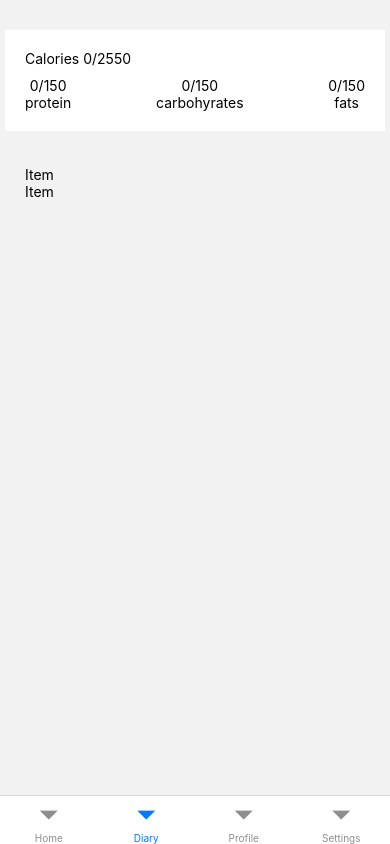
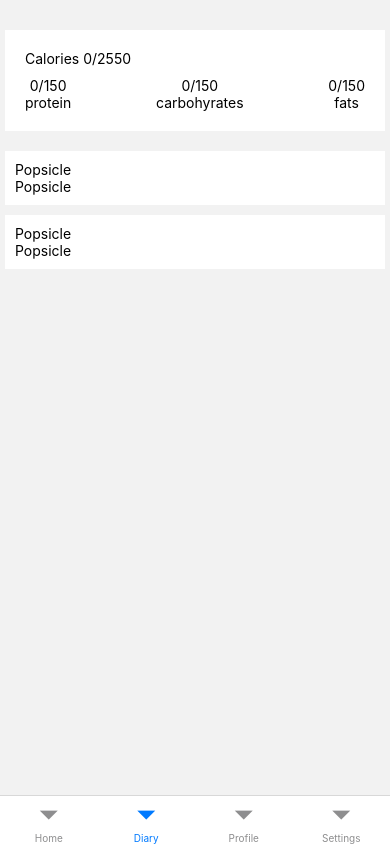
Before and after one commit to taariqnazar/macro-app, a React Native app: screen /Diary in a window 390 px wide. Built offline with nearby package versions, Linux system fonts and the light colour scheme.

Commit message:
Added Todo.md file

```diff
--- a/src/components/FoodDiary.tsx
+++ b/src/components/FoodDiary.tsx
@@ -15,24 +15,23 @@ export default function FoodDiary() {
 
 function Meal({meal}){
     return(
-        <View>
-            <Text>Item</Text>
+        <View style = {styles.meal}>
+        {meal.items.map((item, index) => (
+            <View>
+                <Text>{item.name}</Text>
+            </View>
+        ))}
         </View>
     )
 }
 
 const styles = StyleSheet.create({
     container: {
-    padding: 20,
-    margin: 5,
     marginTop: 10
     },
-    macrosContainer: {
-        flexDirection: 'row',
-        justifyContent: 'space-between',
-        marginTop: 10,
+    meal: {
+    backgroundColor: "#fff",
+    padding: 10,
+    margin: 5,
     },
-    macro: {
-        alignItems: 'center'
-    }
 })
--- a/src/components/Overview.tsx
+++ b/src/components/Overview.tsx
@@ -1,6 +1,7 @@
 import * as React from "react"
 import { View, Text, StyleSheet } from 'react-native';
 import { caloriesFromMacro } from "../utils/utils"
+
 // Example data
 import { data } from "../data/data"
 
--- a/src/data/data.ts
+++ b/src/data/data.ts
@@ -37,5 +37,5 @@ const meal2 = {
 
 export const meals = [
     meal1,
-    meal2
+    meal1,
 ]
--- a/src/pages/DiaryScreen.tsx
+++ b/src/pages/DiaryScreen.tsx
@@ -2,11 +2,12 @@ import { View, Text, StyleSheet } from 'react-native';
 import Overview from '../components/Overview'
 import FoodDiary from '../components/FoodDiary'
 
+// TODO: Create button for adding meals and maybe also to edit
 export default function DiaryScreen({ navigation }) {
     return (
             <View>
                 <Overview />
                 <FoodDiary />
             </View>
-           )
+    )
 };
```
Also changed, not shown: 1 other file (tests, documents, lock files or other folders).
